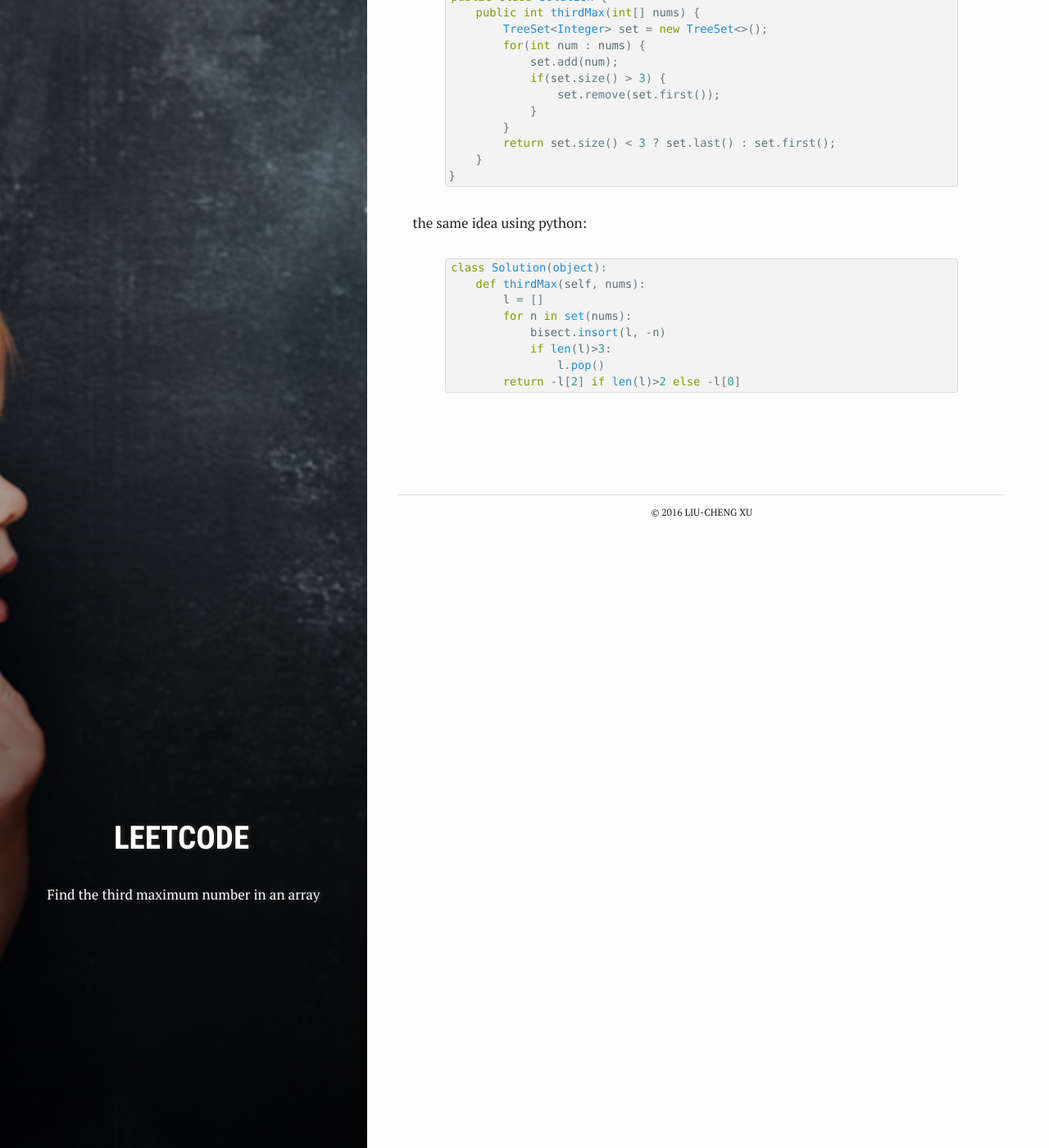
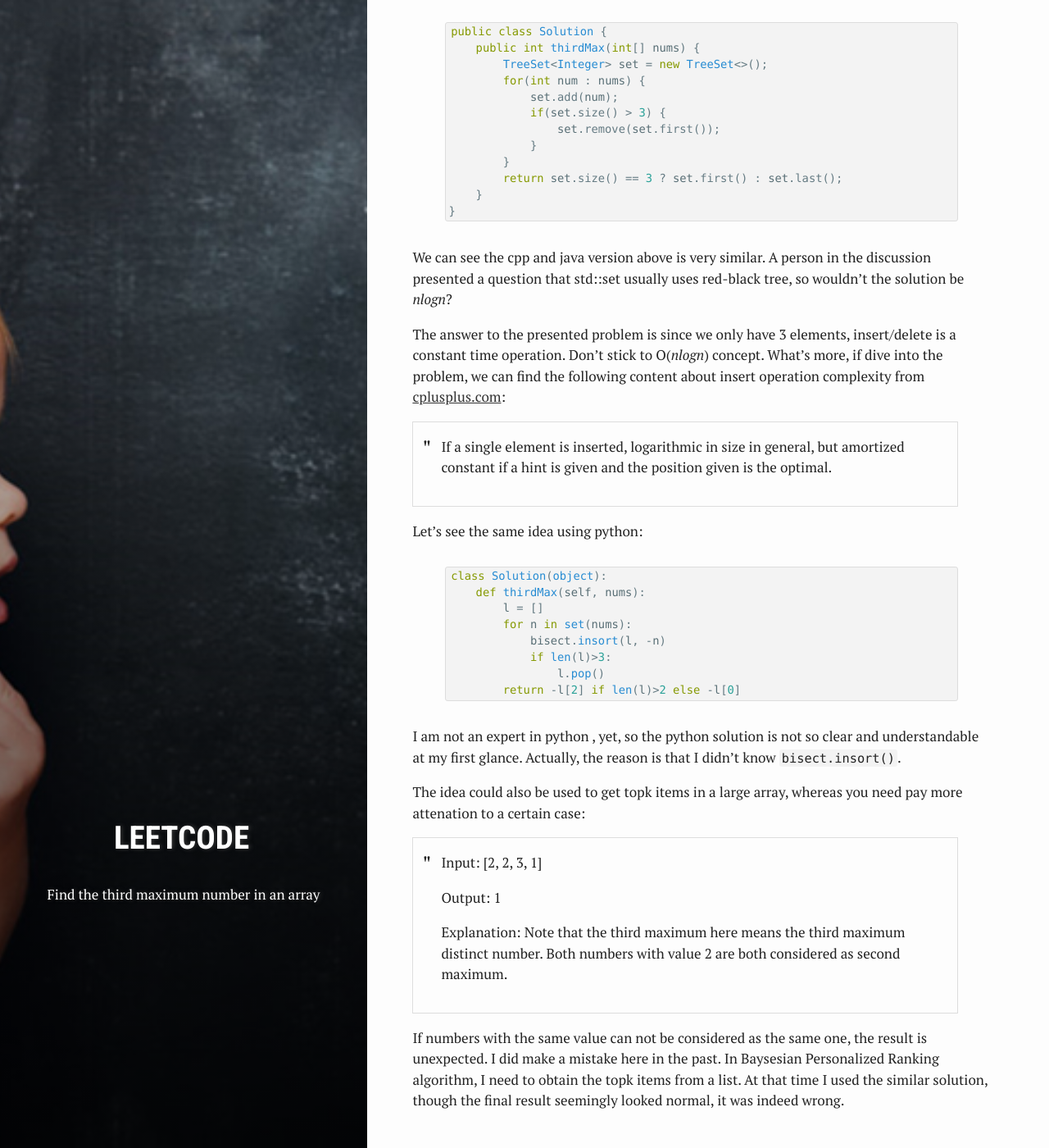
Before and after one commit to liuchengxu/liuchengxu.github.io, a Jekyll site: the page built from _posts/2016-12-28-leetcode-414.md, in a window 1280 px wide and 1400 px high, scrolled down 729 px. Shown: the whole window at 82% size. Built offline with Jekyll 4.4.1, drawn with Linux system fonts in a browser that asks for light colours; some of the changed text lies outside the part shown.

Commit message:
:memo: Update third maximum number

```diff
--- a/_posts/2016-12-28-leetcode-414.md
+++ b/_posts/2016-12-28-leetcode-414.md
@@ -2,7 +2,7 @@
 bg: "think.jpg"
 layout: post
 title:  "Third Maximum Number"
-crawlertitle: "leetcode array"
+crawlertitle: "leetcode third maximum number"
 summary: "Find the third maximum number in an array"
 categories: posts
 tags: ['leetcode']
@@ -12,14 +12,16 @@ author: Liu-Cheng Xu
 
 Given a **non-empty** array of integers, return the third maximum number in this array. If it does not exist, return the maximum number. The time complexity must be in O(n).
 
-[A short easy cpp solution using set](https://discuss.leetcode.com/topic/63903/short-easy-c-using-set):
+The following solutions are all stealed from [A short easy cpp solution using set](https://discuss.leetcode.com/topic/63903/short-easy-c-using-set):
+
+cpp version:
 
 {% highlight cpp %}
 class Solution {
     public:
     int thirdMax(vector<int>& nums) {
         set<int> top3;
-        for (int num : nums) {
+        for (auto num : nums) {
             top3.insert(num);
             if (top3.size() > 3)
                 top3.erase(top3.begin());
@@ -41,12 +43,18 @@ public class Solution {
                 set.remove(set.first());
             }
         }
-        return set.size() < 3 ? set.last() : set.first();
+        return set.size() == 3 ? set.first() : set.last();
     }
 }
 {% endhighlight %}
 
-the same idea using python:
+We can see the cpp and java version above is very similar. A person in the discussion presented a question that std::set usually uses red-black tree, so wouldn't the solution be *nlogn*?
+
+The answer to the presented problem is since we only have 3 elements, insert/delete is a constant time operation. Don't stick to O(*nlogn*) concept. What's more, if dive into the problem, we can find the following content about insert operation complexity from [cplusplus.com](http://www.cplusplus.com/reference/set/set/insert/):
+
+>If a single element is inserted, logarithmic in size in general, but amortized constant if a hint is given and the position given is the optimal.
+
+Let's see the same idea using python:
 
 {% highlight python %}
 class Solution(object):
@@ -58,3 +66,15 @@ class Solution(object):
                 l.pop()
         return -l[2] if len(l)>2 else -l[0]
 {% endhighlight %}
+
+I am not an expert in python , yet, so the python solution is not so clear and understandable at my first glance. Actually, the reason is that I didn't know `bisect.insort()`.
+
+The idea could also be used to get topk items in a large array, whereas you need pay more attenation to a certain case:
+>Input: [2, 2, 3, 1]
+>
+>Output: 1
+>
+>Explanation: Note that the third maximum here means the third maximum distinct number.
+>Both numbers with value 2 are both considered as second maximum.
+
+If numbers with the same value can not be considered as the same one, the result is unexpected. I did make a mistake here in the past. In Baysesian Personalized Ranking algorithm, I need to obtain the topk items from a list. At that time I used the similar solution, though the final result seemingly looked normal, it was indeed wrong.
```
